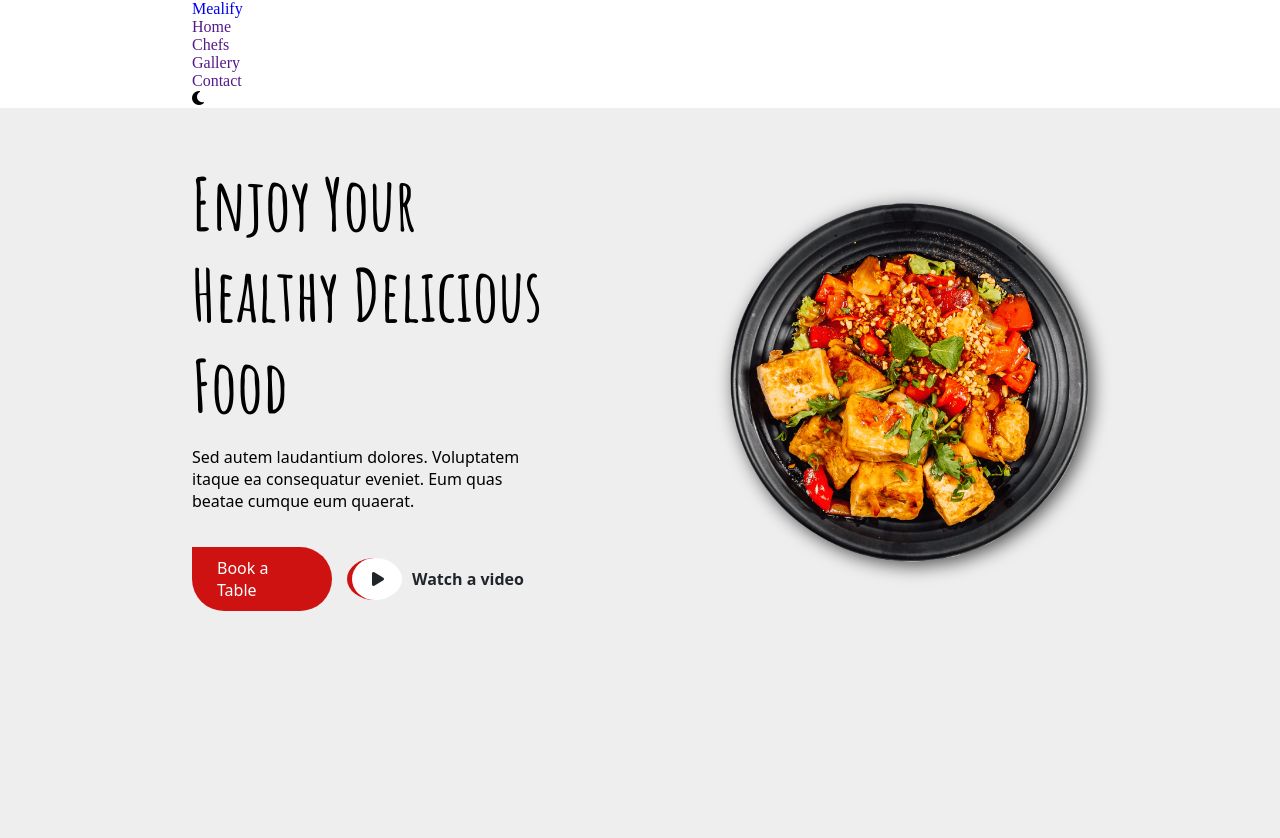
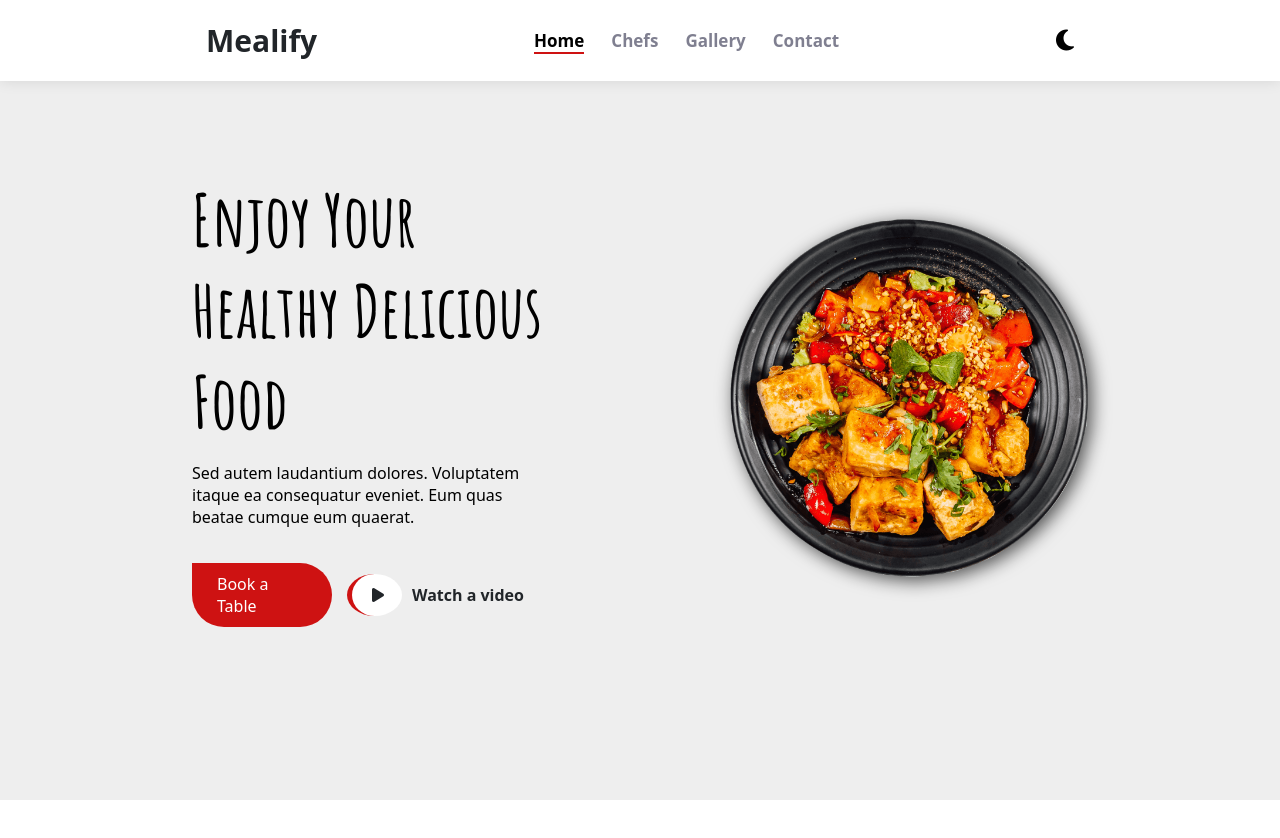
Before and after one commit to Abdelrahman-Ashraf434/Mealify-LandingPage, a plain HTML site: page index.html in a window 1280 px wide. After the commit the page ends 800 px from the top, so only its background shows below. Drawn offline with Linux system fonts and the light colour scheme.

Commit message:
creation-of-navbar

```diff
--- a/CSS/main.css
+++ b/CSS/main.css
@@ -25,12 +25,62 @@ ul {
 a {
   text-decoration: none;
 }
+.nav-wrapper .logo a:nth-of-type(1) {
+  font-size: 30px;
+  font-family: system-ui, -apple-system, BlinkMacSystemFont, "Segoe UI", Roboto,
+    Oxygen, Ubuntu, Cantarell, "Open Sans", "Helvetica Neue", sans-serif;
+  font-weight: 700;
+  text-decoration: none;
+  color: rgb(33, 37, 41);
+}
+.nav-bar {
+  background-color: white;
+  background-color: white;
+  box-shadow: 0px 0px 14px 0px #0000001b;
+  width: 100%;
+  position: fixed;
+  padding: 20px;
+  z-index: 999;
+}
+.nav-wrapper {
+  display: flex;
+  flex-direction: column;
+  align-items: flex-start;
+  row-gap: 10px;
+}
+ul:first-of-type {
+  display: flex;
+  justify-content: space-between;
+  flex-direction: column;
+  row-gap: 13px;
+  align-items: flex-start;
+}
+ul:first-of-type li a {
+  color: rgb(127, 127, 144);
+  font-size: 17px;
+  font-family: system-ui, -apple-system, BlinkMacSystemFont, "Segoe UI", Roboto,
+    Oxygen, Ubuntu, Cantarell, "Open Sans", "Helvetica Neue", sans-serif;
+  font-weight: 600;
+}
+.nav-icon i {
+  font-size: 1.5rem;
+}
+.nav-icon {
+  align-self: flex-end;
+  order: -1;
+  position: absolute;
+  padding: 0.8rem;
+}
+/**/
 .header {
+  background-color: rgb(238, 238, 238);
+  display: flex;
+  align-items: center;
+  justify-content: space-between;
   height: 100vh;
-  background-color: rgb(238, 238, 238);
 }
 .container {
-  width: 80%;
+  width: 81%;
   margin: auto;
 }
 .header-content {
@@ -53,6 +103,7 @@ a {
   align-items: center;
   row-gap: 20px;
   padding-top: 50px;
+  padding-bottom: 50px;
 }
 .header-img {
   width: 85%;
@@ -153,4 +204,36 @@ a {
   .video-btn a:last-of-type {
     margin: 0;
   }
+  .nav-wrapper .logo a:nth-of-type(1) {
+    font-size: 30px;
+    font-family: system-ui, -apple-system, BlinkMacSystemFont, "Segoe UI",
+      Roboto, Oxygen, Ubuntu, Cantarell, "Open Sans", "Helvetica Neue",
+      sans-serif;
+    font-weight: 700;
+    text-decoration: none;
+    color: rgb(33, 37, 41);
+  }
+  .nav-bar {
+    width: 100%;
+    padding: 20px;
+  }
+  .nav-wrapper {
+    display: flex;
+    flex-direction: row;
+    justify-content: space-between;
+    align-items: center;
+  }
+  ul:first-of-type {
+    display: flex;
+    justify-content: space-between;
+    flex-direction: row;
+    column-gap: 27px;
+    align-items: center;
+  }
+  .nav-icon {
+    align-self: center;
+    order: 0;
+    position: relative;
+    padding: 0px;
+  }
 }
--- a/index.html
+++ b/index.html
@@ -18,17 +18,25 @@
   <body>
     <div class="nav-bar">
       <div class="container">
+        <div class="nav-wrapper">
           <div class="logo">
             <a href="./index.html"> Mealify </a>
           </div>
           <ul>
-          <li><a href="">Home</a></li>
-          <li><a href="">Chefs</a></li>
-          <li><a href="">Gallery</a></li>
-          <li><a href="">Contact</a></li>
+            <li>
+              <a
+                style="color: #000; border-bottom: 2px solid rgb(206, 18, 18)"
+                href="#"
+                >Home</a
+              >
+            </li>
+            <li><a href="#">Chefs</a></li>
+            <li><a href="#">Gallery</a></li>
+            <li><a href="#">Contact</a></li>
           </ul>
           <div class="nav-icon">
             <i class="fa-solid fa-moon"></i>
+          </div>
         </div>
       </div>
     </div>
```
Lines whose indentation alone changed are shown as unchanged.
